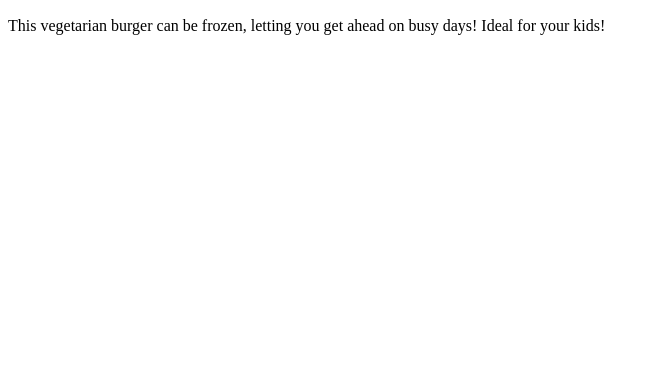
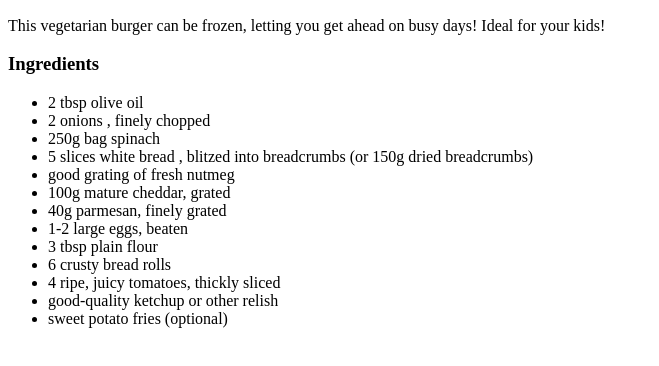
Before and after one commit to vickysX/odin-recipes, a plain HTML site: page recipes/green-burgers.html in a window 1280 px wide. Shown: the part 434-800 px from the top of the page, without its empty margins (0-659 px from the left). Drawn offline with Linux system fonts and the light colour scheme.

Commit message:
Add ingredients

```diff
--- a/recipes/green-burgers.html
+++ b/recipes/green-burgers.html
@@ -11,5 +11,21 @@
     <img src="https://images.immediate.co.uk/production/volatile/sites/30/2020/08/green-burgers-1c45572.jpg?quality=90&webp=true&resize=300,272" alt="A delicious Green Burger" />
     <h2>Description</h2>
     <p>This vegetarian burger can be frozen, letting you get ahead on busy days! Ideal for your kids!</p>
+    <h3>Ingredients</h3>
+    <ul>
+        <li>2 tbsp olive oil</li>
+        <li>2 onions , finely chopped</li>
+        <li>250g bag spinach</li>
+        <li>5 slices white bread , blitzed into breadcrumbs (or 150g dried breadcrumbs)</li>
+        <li>good grating of fresh nutmeg</li>
+        <li>100g mature cheddar, grated</li>
+        <li>40g parmesan, finely grated</li>
+        <li>1-2 large eggs, beaten</li>
+        <li>3 tbsp plain flour</li>
+        <li>6 crusty bread rolls</li>
+        <li>4 ripe, juicy tomatoes, thickly sliced</li>
+        <li>good-quality ketchup or other relish</li>
+        <li>sweet potato fries (optional)</li>
+    </ul>
 </body>
 </html>
```
